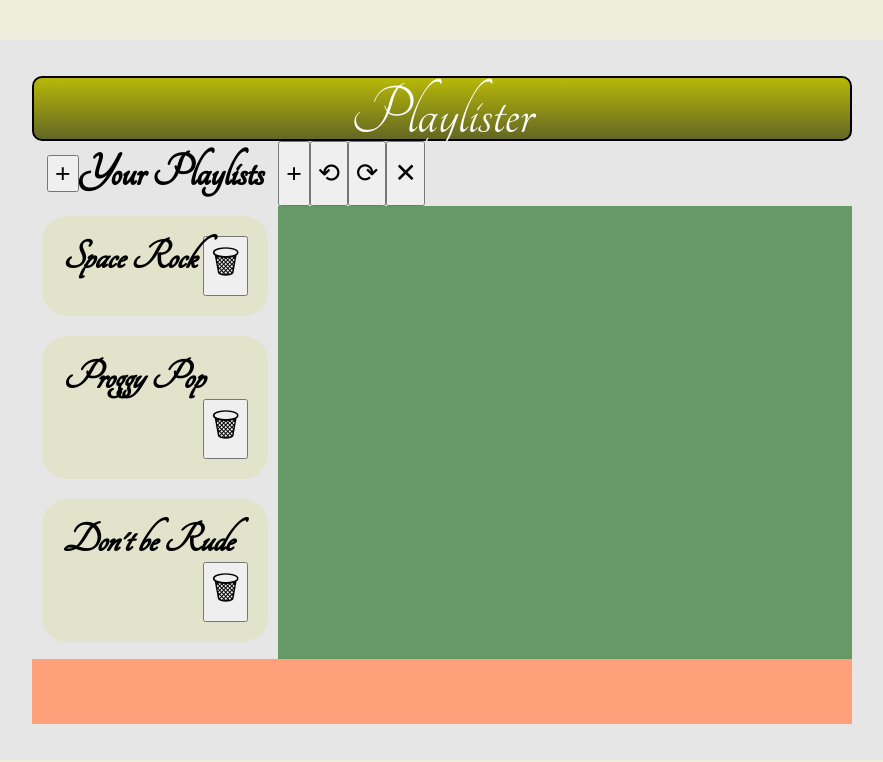
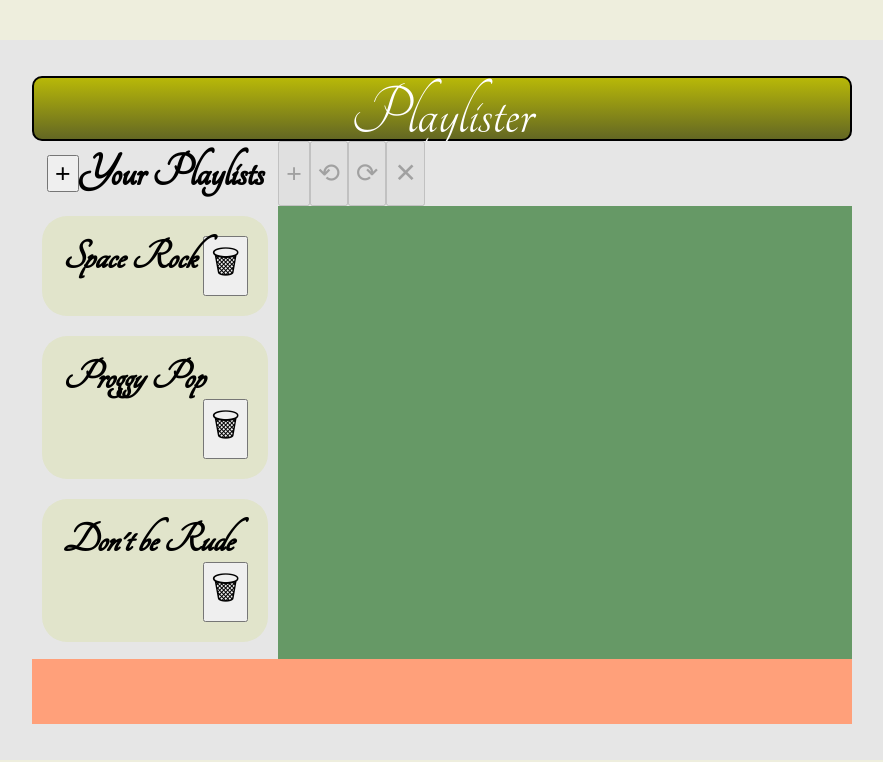
Before and after one commit to JeffC7/Playlister_HW2, a React (Create React App) app: page / in a window 1280 px wide. Shown: the top 762 px of the page, without its empty margins (198-1081 px from the left). Built offline with nearby package versions, Linux system fonts and the light colour scheme.

Commit message:
Finished FoolProof Design and Everything

```diff
--- a/src/App.js
+++ b/src/App.js
@@ -375,16 +375,18 @@ class App extends React.Component {
     }
 
     render() {
-        let canAddSong = this.state.currentList !== null;
-        let canUndo = this.tps.hasTransactionToUndo();
-        let canRedo = this.tps.hasTransactionToRedo();
-        let canClose = this.state.currentList !== null;
+        let canAddList = this.state.currentList === null;
+        let canAddSong = this.state.currentList !== null && this.state.editIndex === null && this.state.deleteIndex === null;
+        let canUndo = this.tps.hasTransactionToUndo() && this.state.editIndex === null && this.state.deleteIndex === null;
+        let canRedo = this.tps.hasTransactionToRedo() && this.state.editIndex === null && this.state.deleteIndex === null;
+        let canClose = this.state.currentList !== null && this.state.editIndex === null && this.state.deleteIndex === null;
         return (
             <div id="root" onKeyDown={event => this.handleOnKeyDown(event)}>
                 <link href='https://fonts.googleapis.com/css?family=Tangerine' rel='stylesheet'></link>
                 <Banner />
                 <SidebarHeading
                     createNewListCallback={this.createNewList}
+                    canAddList={canAddList}
                 />
                 <SidebarList
                     currentList={this.state.currentList}
--- a/src/components/EditToolbar.js
+++ b/src/components/EditToolbar.js
@@ -15,41 +15,10 @@ export default class EditToolbar extends React.Component {
         let undoClass = "toolbar-button";
         let redoClass = "toolbar-button";
         let closeClass = "toolbar-button";
-        if (canAddSong) addSongClass += " disabled";
-        if (canUndo) undoClass += " disabled";
-        if (canRedo) redoClass += " disabled";
-        if (canClose) closeClass += " disabled";
-
-        // let booleanVariable1 = ""; //add
-        // let booleanVariable2 = ""; //undo
-        // let booleanVariable3 = ""; //redo
-        // let booleanVariable4 = ""; //close
-
-        // foolProofDesign = () => {
-        //     if (this.state.editIndex !== null && this.state.deleteIndex !== null) {
-        //         booleanVariable1 = "disabled";
-        //         booleanVariable2 = "disabled";
-        //         booleanVariable3 = "disabled";
-        //         booleanVariable4 = "disabled";
-        //     } else {
-        //         if (canAddSong) {
-        //             booleanVariable1 = ""; //enable add
-        //             booleanVariable4 = ""; //enable close
-        //         }
-
-        //         if (canUndo) {
-        //             booleanVariable2 = "";
-        //         } else {
-        //             booleanVariable2 = "disabled";
-        //         }
-
-        //         if (canUndo) {
-        //             booleanVariable3 = "";
-        //         } else {
-        //             booleanVariable3 = "disabled";
-        //         }
-        //     }
-        // }
+        if (!canAddSong) addSongClass += " disabled";
+        if (!canUndo) undoClass += " disabled";
+        if (!canRedo) redoClass += " disabled";
+        if (!canClose) closeClass += " disabled";
 
         return (
             <div id="edit-toolbar">
@@ -59,7 +28,7 @@ export default class EditToolbar extends React.Component {
                 value="+"
                 className={addSongClass}
                 onClick = {this.handleAddClick}
-                // disabled = {booleanVariable1}
+                disabled = {!canAddSong}
             />
             <input
                 type="button"
@@ -67,7 +36,7 @@ export default class EditToolbar extends React.Component {
                 value="⟲"
                 className={undoClass}
                 onClick={undoCallback}
-                // disabled = {booleanVariable2}
+                disabled = {!canUndo}
             />
             <input
                 type="button"
@@ -75,7 +44,7 @@ export default class EditToolbar extends React.Component {
                 value="⟳"
                 className={redoClass}
                 onClick={redoCallback}
-                // disabled = {booleanVariable3}
+                disabled = {!canRedo}
             />
             <input
                 type="button"
@@ -83,7 +52,7 @@ export default class EditToolbar extends React.Component {
                 value="&#x2715;"
                 className={closeClass}
                 onClick={closeCallback}
-                // disabled = {booleanVariable4}
+                disabled = {!canClose}
             />
         </div>
         )
--- a/src/components/SidebarHeading.js
+++ b/src/components/SidebarHeading.js
@@ -6,14 +6,19 @@ export default class SidebarHeading extends React.Component {
         createNewListCallback();
     };
     render() {
+        let className = "toolbar-button";
+        const {canAddList} = this.props;
+        if (!canAddList) className += " disabled";
         return (
             <div id="sidebar-heading">
                 <input
                     type="button"
                     id="add-list-button"
-                    className="toolbar-button"
+                    className={className}
                     onClick={this.handleClick}
-                    value="+" />
+                    value="+"
+                    disabled={!canAddList}
+                />
                 Your Playlists
             </div>
         );
```
